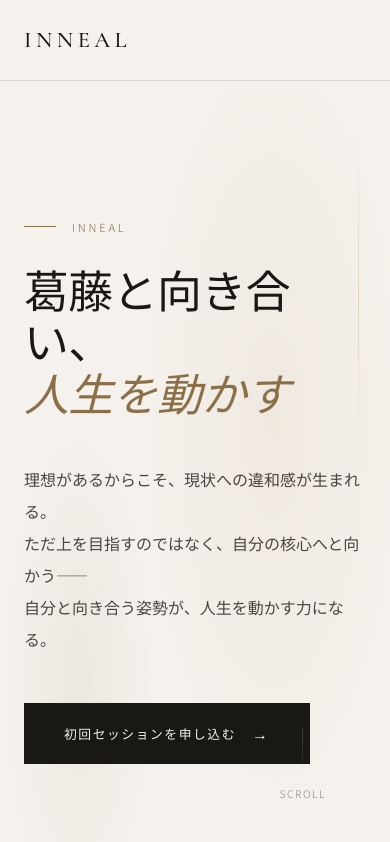
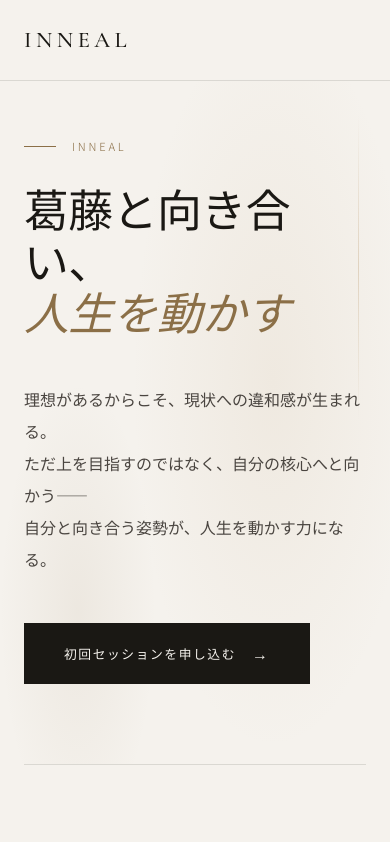
Before and after one commit to cowalk-ryo/COWALK, a plain HTML site: page index.html in a window 390 px wide. Shown: the top 842 px of the page. Drawn offline with nearby package versions, Linux system fonts and the light colour scheme.

Commit message:
index.html

```diff
--- a/index.html
+++ b/index.html
@@ -561,8 +561,13 @@
     nav { padding: 1.25rem 1.5rem; }
     .nav-links { display: none; }
     section { padding: 5rem 1.5rem; }
-    .hero { padding: 0 1.5rem 5rem; }
+    .hero {
+      min-height: auto;
+      align-items: flex-start;
+      padding: 8.5rem 1.5rem 5rem;
+    }
     .hero-title { font-size: 2.8rem; }
+    .scroll-hint { display: none; }
     .persona-grid { grid-template-columns: 1fr; }
     .diff-compare { grid-template-columns: 1fr; }
     .plans-grid { grid-template-columns: 1fr; }
```
